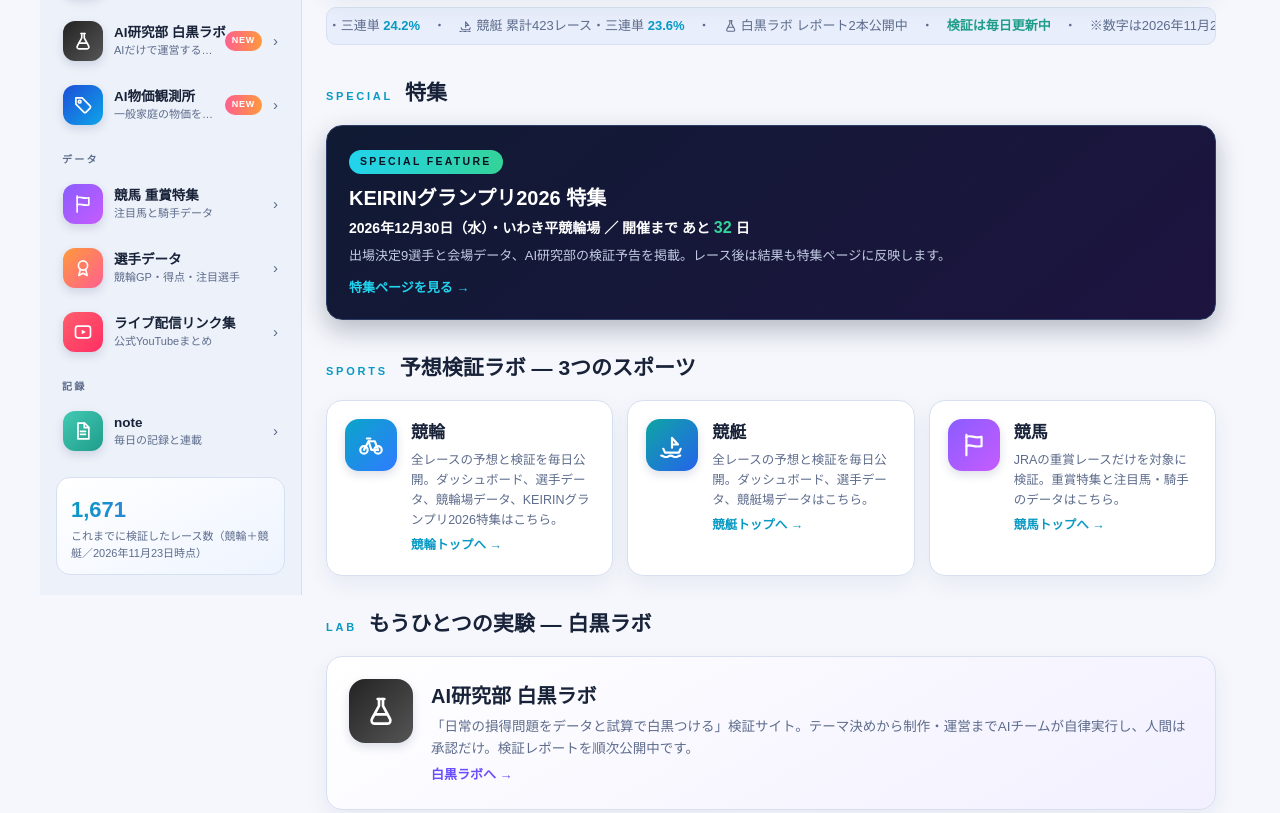
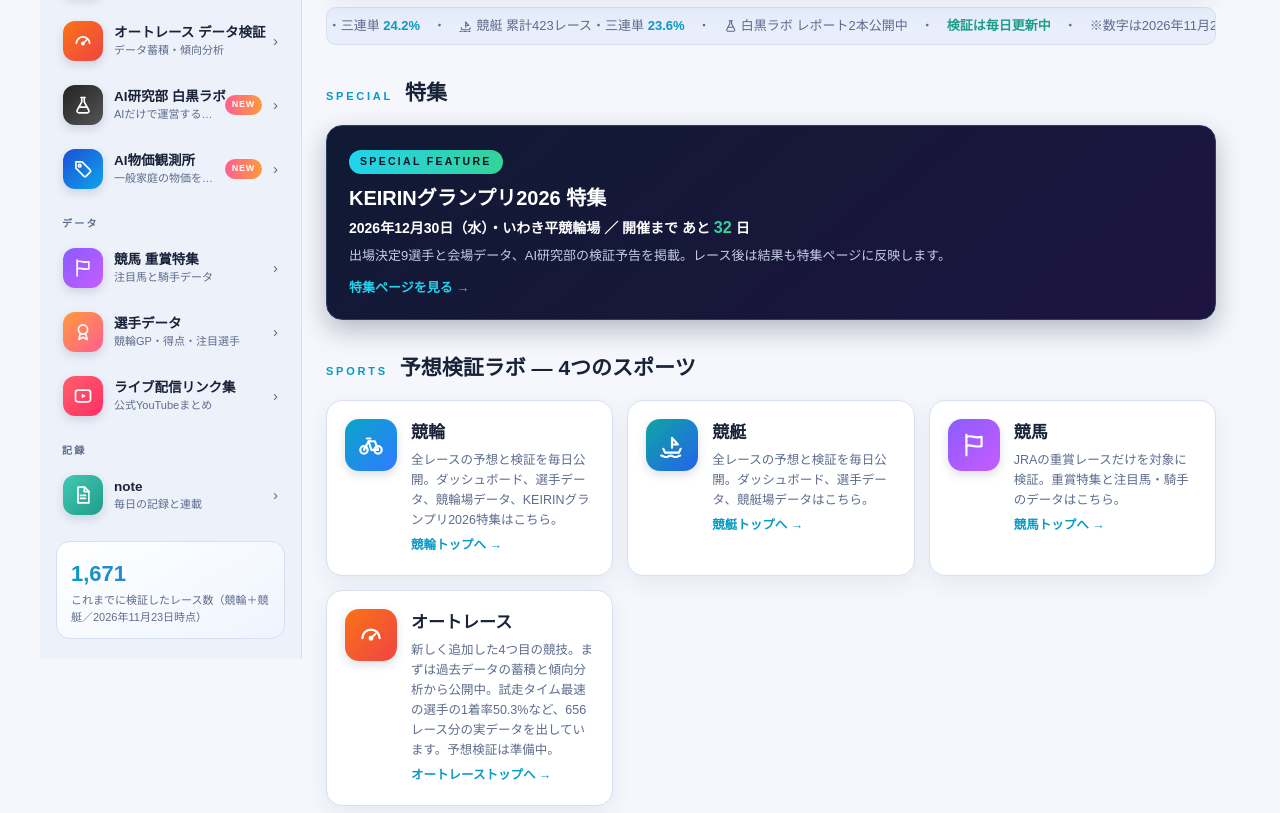
Before and after one commit to ai-kenkyubu/portal, a plain HTML site: page index.html in a window 1280 px wide. Shown: the part 404-1217 px from the top of the page. Drawn offline with Linux system fonts and the light colour scheme.

Commit message:
ポータルにオートレース追加

```diff
--- a/index.html
+++ b/index.html
@@ -51,6 +51,7 @@
   .t-lab{background:linear-gradient(135deg,#232323,#555)}
   .t-price{background:linear-gradient(135deg,#1d4ed8,#0ea5e9)}
   .t-keiba{background:linear-gradient(135deg,#8a5cff,#c65cff)}
+  .t-auto{background:linear-gradient(135deg,#f97316,#ef4444)}
   .t-rider{background:linear-gradient(135deg,#ff9a3d,#ff5f8f)}
   .t-live{background:linear-gradient(135deg,#ff5f6d,#ff2e63)}
   .t-note{background:linear-gradient(135deg,#41c9b4,#1f9d8a)}
@@ -226,6 +227,7 @@ aside::-webkit-scrollbar{display:none}
     <a class="sitem" href="https://ai-kenkyubu.github.io/keirin.html"><span class="tile t-gamble"><svg class="ic" viewBox="0 0 24 24" aria-hidden="true"><circle cx="5.5" cy="16.5" r="3.4"/><circle cx="18.5" cy="16.5" r="3.4"/><path d="M5.5 16.5L9.8 8.5h5.7l3 8"/><path d="M9.8 8.5L12.3 16.5h6.2"/><path d="M8.2 6h3.2"/></svg></span><span class="stxt"><b>競輪 予想検証</b><small>全レース検証・ダッシュボード</small></span><span class="chev">›</span></a>
     <a class="sitem" href="https://ai-kenkyubu.github.io/boat.html"><span class="tile t-boat"><svg class="ic" viewBox="0 0 24 24" aria-hidden="true"><path d="M12 14.5V5.5"/><path d="M12 5.5l5.5 6H12"/><path d="M4 15.5l1.6 3.5h12.8L20 15.5"/><path d="M2 21.8c2.2 0 2.2 1.4 4.4 1.4S8.6 21.8 10.8 21.8s2.2 1.4 4.4 1.4 2.2-1.4 4.4-1.4"/></svg></span><span class="stxt"><b>競艇 予想検証</b><small>全レース検証・ダッシュボード</small></span><span class="chev">›</span></a>
     <a class="sitem" href="https://ai-kenkyubu.github.io/horses.html"><span class="tile t-keiba"><svg class="ic" viewBox="0 0 24 24" aria-hidden="true"><path d="M5 21.5v-19"/><path d="M5 4.5c4-2.2 7 1.8 14 0v8.5c-7 1.8-10-2.2-14 0"/></svg></span><span class="stxt"><b>競馬 重賞検証</b><small>重賞特集・注目馬と騎手</small></span><span class="chev">›</span></a>
+    <a class="sitem" href="https://ai-kenkyubu.github.io/autorace.html"><span class="tile t-auto"><svg class="ic" viewBox="0 0 24 24" aria-hidden="true"><path d="M4 15a8 8 0 1 1 16 0"/><path d="M12 15l4.2-4.2"/><circle cx="12" cy="15" r="1.3"/></svg></span><span class="stxt"><b>オートレース データ検証</b><small>データ蓄積・傾向分析</small></span><span class="chev">›</span></a>
     <a class="sitem" href="/shirokuro-lab/"><span class="tile t-lab"><svg class="ic" viewBox="0 0 24 24" aria-hidden="true"><path d="M9.5 3h5"/><path d="M10.5 3v5.2L5.2 18a2.3 2.3 0 0 0 2 3.5h9.6a2.3 2.3 0 0 0 2-3.5L13.5 8.2V3"/><path d="M7.6 14.5h8.8"/></svg></span><span class="stxt"><b>AI研究部 白黒ラボ</b><small>AIだけで運営する検証サイト</small></span><span class="badge">NEW</span><span class="chev">›</span></a>
     <a class="sitem" href="https://ai-kenkyubu.github.io/price-watch.html"><span class="tile t-price"><svg class="ic" viewBox="0 0 24 24" aria-hidden="true"><path d="M3.5 3.5H11L20.5 13a2 2 0 0 1 0 2.8l-4.7 4.7a2 2 0 0 1-2.8 0L3.5 11z"/><circle cx="8" cy="8" r="1.6"/></svg></span><span class="stxt"><b>AI物価観測所</b><small>一般家庭の物価を定期観測</small></span><span class="badge">NEW</span><span class="chev">›</span></a>
     <div class="side-group">データ</div>
@@ -286,7 +288,7 @@ aside::-webkit-scrollbar{display:none}
     <!--SPECIAL_END-->
 
     <!-- sports entrances -->
-    <div class="sec-head reveal"><span class="no">SPORTS</span><h2>予想検証ラボ ― 3つのスポーツ</h2></div>
+    <div class="sec-head reveal"><span class="no">SPORTS</span><h2>予想検証ラボ ― 4つのスポーツ</h2></div>
     <div class="sports">
       <a class="sport reveal" href="https://ai-kenkyubu.github.io/keirin.html">
         <span class="tile t-gamble"><svg viewBox="0 0 24 24" aria-hidden="true"><circle cx="5.5" cy="16.5" r="3.4"/><circle cx="18.5" cy="16.5" r="3.4"/><path d="M5.5 16.5L9.8 8.5h5.7l3 8"/><path d="M9.8 8.5L12.3 16.5h6.2"/><path d="M8.2 6h3.2"/></svg></span>
@@ -299,6 +301,10 @@ aside::-webkit-scrollbar{display:none}
       <a class="sport reveal" href="https://ai-kenkyubu.github.io/horses.html">
         <span class="tile t-keiba"><svg viewBox="0 0 24 24" aria-hidden="true"><path d="M5 21.5v-19"/><path d="M5 4.5c4-2.2 7 1.8 14 0v8.5c-7 1.8-10-2.2-14 0"/></svg></span>
         <span><b>競馬</b><p>JRAの重賞レースだけを対象に検証。重賞特集と注目馬・騎手のデータはこちら。</p><span class="go">競馬トップへ →</span></span>
+      </a>
+      <a class="sport reveal" href="https://ai-kenkyubu.github.io/autorace.html">
+        <span class="tile t-auto"><svg viewBox="0 0 24 24" aria-hidden="true"><path d="M4 15a8 8 0 1 1 16 0"/><path d="M12 15l4.2-4.2"/><circle cx="12" cy="15" r="1.3"/></svg></span>
+        <span><b>オートレース</b><p>新しく追加した4つ目の競技。まずは過去データの蓄積と傾向分析から公開中。試走タイム最速の選手の1着率50.3%など、656レース分の実データを出しています。予想検証は準備中。</p><span class="go">オートレーストップへ →</span></span>
       </a>
     </div>
 
```
